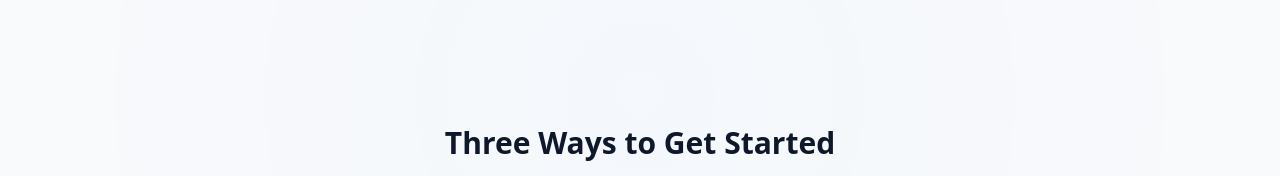
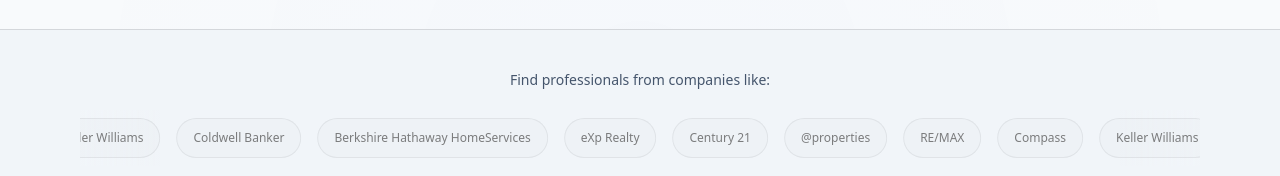
Before and after one commit to Nandified/Relays, a Next.js app: page / in a window 1280 px wide. Shown: the part 624-800 px from the top of the page. Built offline with nearby package versions, Linux system fonts and the light colour scheme; no server answers.

Commit message:
UI: add home logo marquee template

```diff
--- a/src/app/page.tsx
+++ b/src/app/page.tsx
@@ -2,6 +2,7 @@ import Link from "next/link";
 import { Footer } from "@/components/layout/Footer";
 import { HeroSearchBar } from "@/components/home/HeroSearchBar";
 import { AnimatedSection } from "@/components/home/AnimatedSection";
+import { LogoMarquee } from "@/components/home/LogoMarquee";
 
 /* ── How it works ────────────────────────────────────────────── */
 
@@ -193,7 +194,23 @@ export default function HomePage() {
           </div>
         </section>
 
-        {/* Stats row removed (replaced by hero trust line) */}
+        {/* ── Logo strip / carousel (template) ───────────────── */}
+        <section className="border-y border-[var(--border)] bg-[var(--bg-subtle)]">
+          <div className="py-10">
+            <LogoMarquee
+              items={[
+                { name: "RE/MAX" },
+                { name: "Compass" },
+                { name: "Keller Williams" },
+                { name: "Coldwell Banker" },
+                { name: "Berkshire Hathaway HomeServices" },
+                { name: "eXp Realty" },
+                { name: "Century 21" },
+                { name: "@properties" },
+              ]}
+            />
+          </div>
+        </section>
 
         {/* ── 3 User Paths ─────────────────────────────────────── */}
         <section className="mx-auto max-w-6xl px-4 py-16 md:py-24">
--- /dev/null
+++ b/src/components/home/LogoMarquee.tsx
@@ -0,0 +1,85 @@
+"use client";
+
+import * as React from "react";
+
+export type LogoMarqueeItem = {
+  name: string;
+  src?: string; // optional until provided
+};
+
+export function LogoMarquee({
+  title = "Find professionals from companies like:",
+  items,
+}: {
+  title?: string;
+  items: LogoMarqueeItem[];
+}) {
+  // Duplicate items for seamless loop
+  const loop = React.useMemo(() => [...items, ...items], [items]);
+
+  if (!items?.length) return null;
+
+  return (
+    <div className="mx-auto max-w-6xl px-4">
+      <div className="text-center">
+        <div className="text-xs sm:text-sm font-medium text-slate-600 dark:text-slate-400">
+          {title}
+        </div>
+      </div>
+
+      <div className="relative mt-5 overflow-hidden">
+        {/* fade edges */}
+        <div className="pointer-events-none absolute inset-y-0 left-0 w-20 bg-gradient-to-r from-[var(--bg-subtle)] to-transparent" />
+        <div className="pointer-events-none absolute inset-y-0 right-0 w-20 bg-gradient-to-l from-[var(--bg-subtle)] to-transparent" />
+
+        <div className="flex gap-4 py-2 marquee">
+          {loop.map((item, idx) => (
+            <div
+              key={`${item.name}-${idx}`}
+              className="flex h-10 items-center justify-center rounded-xl border border-black/[0.08] dark:border-white/[0.10] bg-black/[0.02] dark:bg-white/[0.03] px-4 text-xs text-slate-600 dark:text-slate-400"
+              style={{ filter: "grayscale(1)", opacity: 0.75 }}
+              title={item.name}
+            >
+              {item.src ? (
+                // eslint-disable-next-line @next/next/no-img-element
+                <img
+                  src={item.src}
+                  alt={item.name}
+                  className="h-5 w-auto object-contain"
+                  loading="lazy"
+                  decoding="async"
+                />
+              ) : (
+                <span className="whitespace-nowrap">{item.name}</span>
+              )}
+            </div>
+          ))}
+        </div>
+      </div>
+
+      <div className="mt-3 text-center text-[10px] sm:text-[11px] text-slate-500 dark:text-slate-500">
+        Logos are trademarks of their respective owners. Display does not imply partnership or endorsement.
+      </div>
+
+      <style jsx>{`
+        .marquee {
+          width: max-content;
+          animation: marquee 28s linear infinite;
+        }
+        @keyframes marquee {
+          0% {
+            transform: translateX(0);
+          }
+          100% {
+            transform: translateX(-50%);
+          }
+        }
+        @media (prefers-reduced-motion: reduce) {
+          .marquee {
+            animation: none;
+          }
+        }
+      `}</style>
+    </div>
+  );
+}
```
